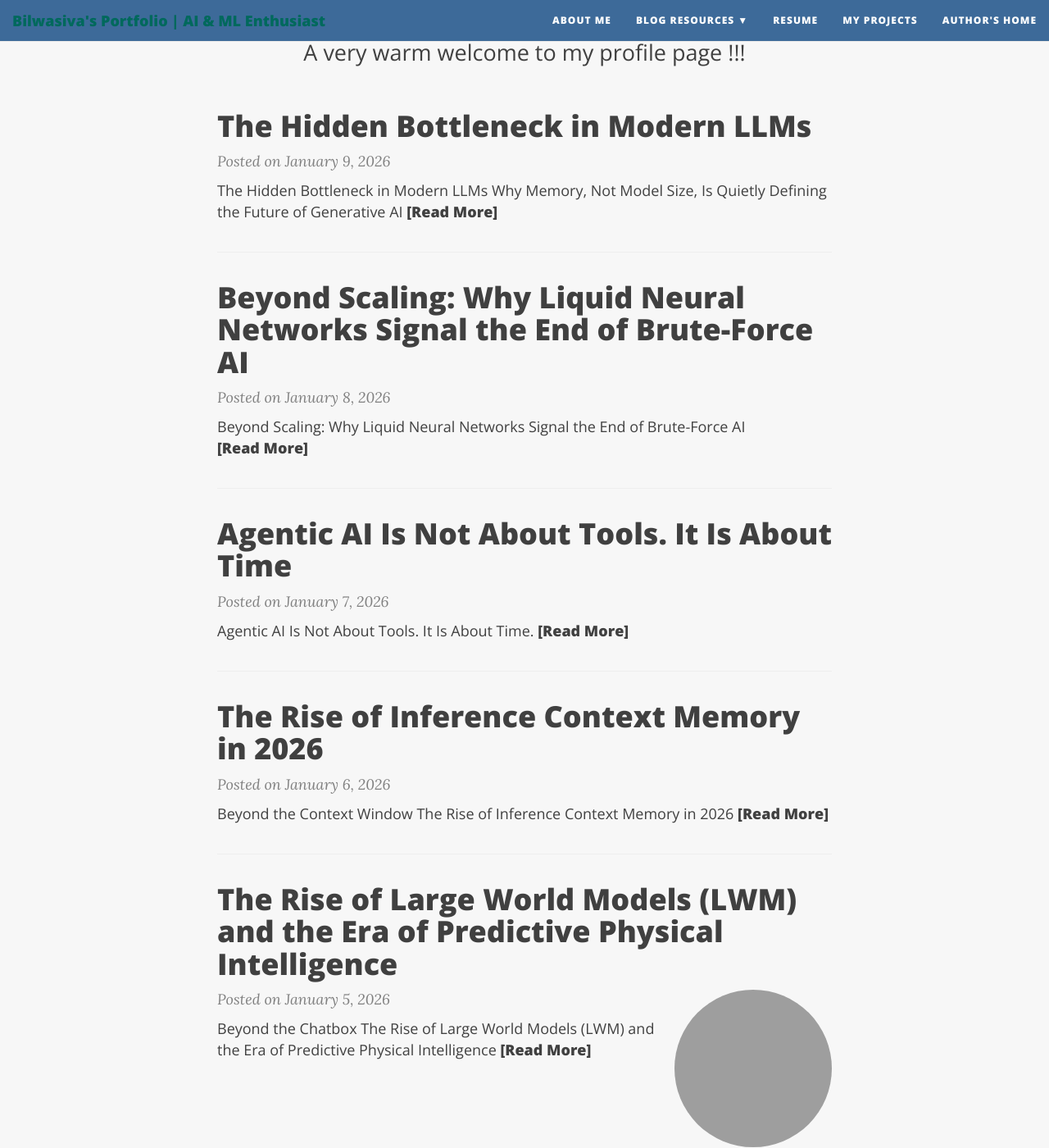
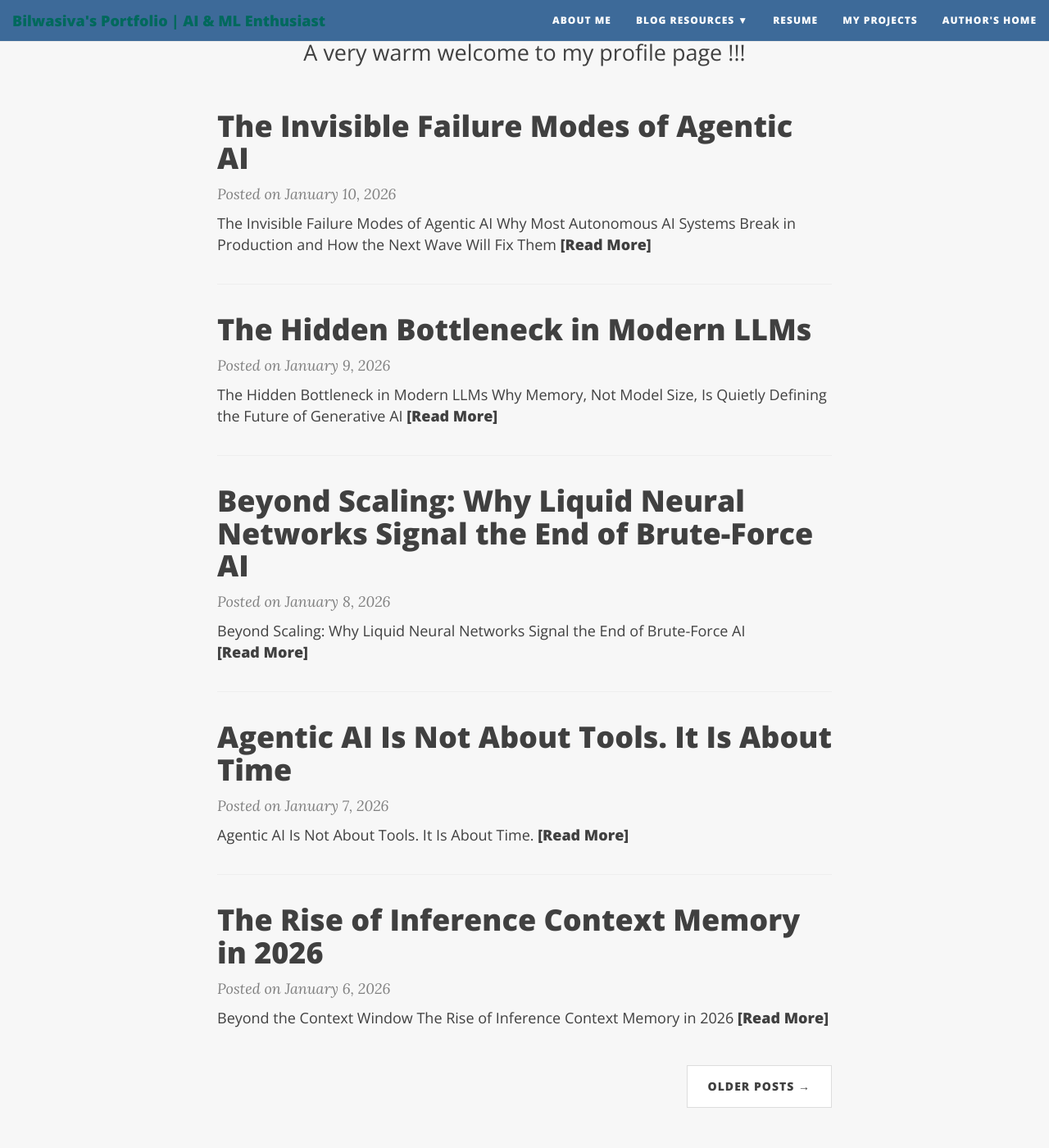
Before and after one commit to Bilwasiva/bilwasiva.github.io, a Jekyll site: the page built from index.html, in a window 1280 px wide and 1400 px high, scrolled down 291 px. Shown: the whole window at 82% size. Built offline with Jekyll 4.4.1, drawn with Linux system fonts in a browser that asks for light colours; nearby versions of some CDN libraries; the list of posts is cut into pages by our own code; grey boxes are pictures that could not be loaded.

Commit message:
Update and rename agentic-ai-1.md to 2026-01-10-agentic-ai-1.md

```diff
--- a/_posts/agentic-ai-1.md
+++ b/_posts/2026-01-10-agentic-ai-1.md
@@ -1,3 +1,10 @@
+---
+layout: post
+title: " The Invisible Failure Modes of Agentic AI "
+date: 2026-01-10
+published: true
+---
+
 # The Invisible Failure Modes of Agentic AI
 ## Why Most Autonomous AI Systems Break in Production and How the Next Wave Will Fix Them
 
```
